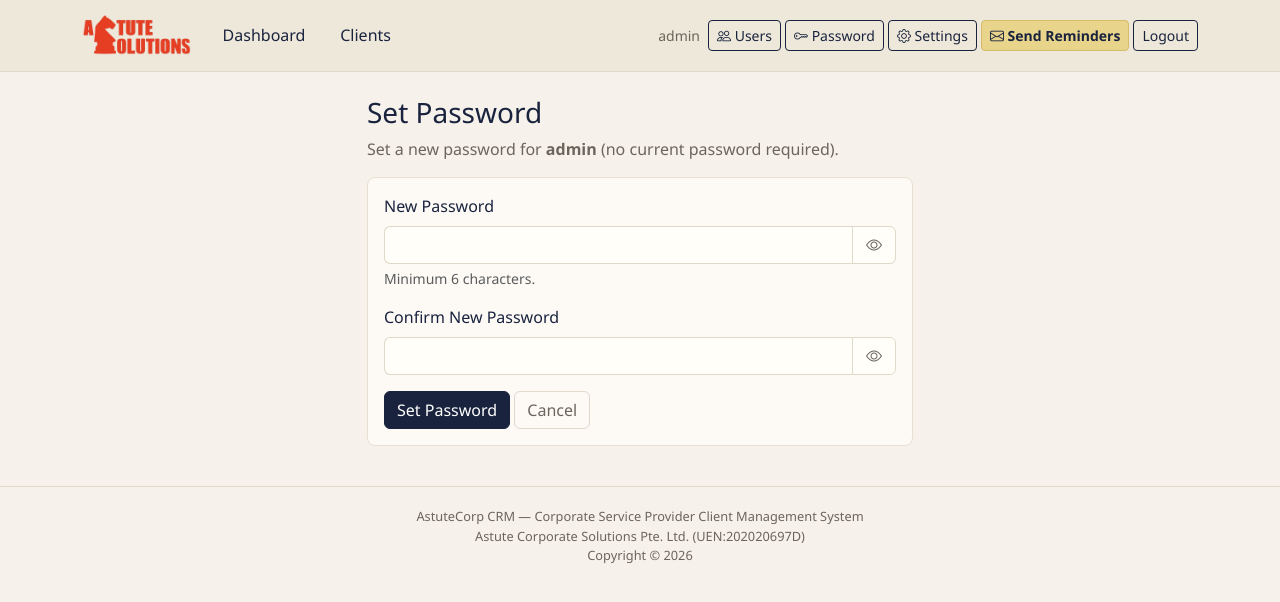
After one commit to kelvinch8/astutecorp-crm, a Flask app: page /users/1/set-password in a window 1280 px wide. The commit adds this page. Shown: the top 602 px of the page. Run offline with Flask 3, Linux system fonts and the light colour scheme; a user stored in the database is signed in; data comes from the database, SQL or seed files in the repository; some libraries are stand-ins or nearby versions.

Commit message:
Add forgot-password reset via email and admin set-password.
Users can request a timed reset link emailed to the CRM Settings
notification address, and logged-in staff can set any user's password
from the Users page without the old password.

```diff
--- a/app.py
+++ b/app.py
@@ -21,6 +21,7 @@ import sqlite3 as sqlite3_stdlib
 from flask_login import LoginManager, UserMixin, login_user, logout_user, login_required, current_user
 from werkzeug.security import generate_password_hash, check_password_hash
 from werkzeug.utils import secure_filename
+from itsdangerous import URLSafeTimedSerializer, BadSignature, SignatureExpired
 
 app = Flask(__name__, instance_relative_config=True)
 app.config['SECRET_KEY'] = os.environ.get('SECRET_KEY', 'corp-crm-super-secret-key-change-me')
@@ -58,12 +59,8 @@ else:
     app.config['UPLOAD_FOLDER'] = os.path.join(app.instance_path, 'uploads')
 os.makedirs(app.config['UPLOAD_FOLDER'], exist_ok=True)
 
-# Temporary one-time restore token (remove after production DB sync)
-# Also accepted via env RESTORE_TOKEN if set on the host.
-_ONE_TIME_RESTORE_TOKEN = os.environ.get(
-    'RESTORE_TOKEN',
-    'e63b46e4e0c0a082477bd42a6923e3b9b74f73de53cd5470',
-)
+# Optional emergency restore token (set RESTORE_TOKEN in host env to enable)
+_ONE_TIME_RESTORE_TOKEN = os.environ.get('RESTORE_TOKEN', '')
 
 ALLOWED_NOTE_EXTENSIONS = {
     'pdf', 'png', 'jpg', 'jpeg', 'gif', 'webp',
@@ -362,7 +359,48 @@ class ChangePasswordForm(FlaskForm):
     )
     submit = SubmitField('Change Password')
 
+class ForgotPasswordForm(FlaskForm):
+    username = StringField('Username', validators=[DataRequired(), Length(min=3, max=80)])
+    submit = SubmitField('Send Reset Link')
+
+class ResetPasswordForm(FlaskForm):
+    new_password = PasswordField('New Password', validators=[DataRequired(), Length(min=6)])
+    confirm_password = PasswordField(
+        'Confirm New Password',
+        validators=[DataRequired(), EqualTo('new_password', message='Passwords must match.')]
+    )
+    submit = SubmitField('Set New Password')
+
+class AdminSetPasswordForm(FlaskForm):
+    new_password = PasswordField('New Password', validators=[DataRequired(), Length(min=6)])
+    confirm_password = PasswordField(
+        'Confirm New Password',
+        validators=[DataRequired(), EqualTo('new_password', message='Passwords must match.')]
+    )
+    submit = SubmitField('Set Password')
+
 # ==================== HELPER FUNCTIONS ====================
+
+PASSWORD_RESET_SALT = 'astutecorp-crm-password-reset'
+PASSWORD_RESET_MAX_AGE = 3600  # 1 hour
+
+
+def _password_reset_serializer():
+    return URLSafeTimedSerializer(app.config['SECRET_KEY'], salt=PASSWORD_RESET_SALT)
+
+
+def generate_password_reset_token(user_id):
+    return _password_reset_serializer().dumps({'user_id': user_id})
+
+
+def verify_password_reset_token(token, max_age=PASSWORD_RESET_MAX_AGE):
+    try:
+        data = _password_reset_serializer().loads(token, max_age=max_age)
+        return data.get('user_id')
+    except SignatureExpired:
+        return None
+    except BadSignature:
+        return None
 
 DEADLINE_TYPES = ['FinancialYearEnd', 'ECI', 'AGM', 'AnnualReturn', 'TaxFiling']
 
@@ -1460,6 +1498,70 @@ def login():
             flash('Invalid username or password.', 'danger')
     return render_template('login.html', form=form)
 
+
+@app.route('/forgot-password', methods=['GET', 'POST'])
+def forgot_password():
+    if current_user.is_authenticated:
+        return redirect(url_for('dashboard'))
+    form = ForgotPasswordForm()
+    if form.validate_on_submit():
+        username = (form.username.data or '').strip()
+        user = User.query.filter_by(username=username).first()
+        settings = Setting.query.first()
+        # Always show the same message (do not reveal whether username exists)
+        generic_msg = (
+            'If that username exists and email is configured, a reset link has been sent '
+            'to the CRM notification email in Settings. Check that inbox (and spam).'
+        )
+        if not user:
+            flash(generic_msg, 'info')
+            return redirect(url_for('login'))
+        if not settings or not settings.my_email:
+            flash(
+                'Password reset email cannot be sent: configure Your Email and SMTP in Settings first '
+                '(ask a logged-in teammate, or restore access via database backup).',
+                'danger',
+            )
+            return redirect(url_for('login'))
+        token = generate_password_reset_token(user.id)
+        reset_url = url_for('reset_password', token=token, _external=True)
+        subject = '[AstuteCorp CRM] Password reset'
+        body = (
+            f'A password reset was requested for username: {user.username}\n\n'
+            f'Open this link within 1 hour to set a new password:\n{reset_url}\n\n'
+            f'If you did not request this, ignore this email.\n\n'
+            f'— AstuteCorp CRM'
+        )
+        if send_email(settings.my_email, subject, body):
+            flash(generic_msg, 'info')
+        else:
+            err = _last_email_error or 'Unknown email error'
+            flash(f'Could not send reset email: {err}', 'danger')
+        return redirect(url_for('login'))
+    return render_template('forgot_password.html', form=form)
+
+
+@app.route('/reset-password/<token>', methods=['GET', 'POST'])
+def reset_password(token):
+    if current_user.is_authenticated:
+        return redirect(url_for('dashboard'))
+    user_id = verify_password_reset_token(token)
+    if not user_id:
+        flash('This reset link is invalid or has expired. Please request a new one.', 'danger')
+        return redirect(url_for('forgot_password'))
+    user = User.query.get(user_id)
+    if not user:
+        flash('User account not found.', 'danger')
+        return redirect(url_for('login'))
+    form = ResetPasswordForm()
+    if form.validate_on_submit():
+        user.set_password(form.new_password.data)
+        db.session.commit()
+        flash('Password updated. You can log in with your new password.', 'success')
+        return redirect(url_for('login'))
+    return render_template('reset_password.html', form=form, username=user.username)
+
+
 @app.route('/logout')
 @login_required
 def logout():
@@ -1482,6 +1584,20 @@ def users():
             flash(f'User "{form.username.data}" created.', 'success')
             return redirect(url_for('users'))
     return render_template('users.html', users=User.query.order_by(User.username).all(), form=form)
+
+
+@app.route('/users/<int:user_id>/set-password', methods=['GET', 'POST'])
+@login_required
+def set_user_password(user_id):
+    """Set a user's password without knowing the old one (for admins / recovery)."""
+    user = User.query.get_or_404(user_id)
+    form = AdminSetPasswordForm()
+    if form.validate_on_submit():
+        user.set_password(form.new_password.data)
+        db.session.commit()
+        flash(f'Password updated for "{user.username}".', 'success')
+        return redirect(url_for('users'))
+    return render_template('set_user_password.html', form=form, user=user)
 
 @app.route('/users/<int:user_id>/delete', methods=['POST'])
 @login_required
--- a/templates/login.html
+++ b/templates/login.html
@@ -26,13 +26,15 @@
                             </button>
                         </div>
                     </div>
-                    <div class="d-grid">
+                    <div class="d-grid gap-2">
                         {{ form.submit(class="btn btn-primary btn-lg") }}
+                        <a href="{{ url_for('forgot_password') }}" class="btn btn-link btn-sm">Forgot password?</a>
                     </div>
                 </form>
             </div>
             <div class="card-footer text-muted small">
                 First-time setup? Change your password after logging in, then use <strong>Users</strong> to add team members.
+                Forgot password needs email/SMTP configured in Settings.
             </div>
         </div>
     </div>
--- /dev/null
+++ b/templates/set_user_password.html
@@ -0,0 +1,40 @@
+{% extends "base.html" %}
+
+{% block title %}Set Password — {{ user.username }}{% endblock %}
+
+{% block content %}
+<div class="row justify-content-center">
+    <div class="col-md-6">
+        <h3>Set Password</h3>
+        <p class="text-muted">Set a new password for <strong>{{ user.username }}</strong> (no current password required).</p>
+        <div class="card">
+            <div class="card-body">
+                <form method="post">
+                    {{ form.hidden_tag() }}
+                    <div class="mb-3">
+                        {{ form.new_password.label(class="form-label") }}
+                        <div class="input-group password-toggle-group">
+                            {{ form.new_password(class="form-control", type="password", autocomplete="new-password") }}
+                            <button type="button" class="btn btn-password-toggle" title="Show password" aria-label="Show password">
+                                <i class="bi bi-eye"></i>
+                            </button>
+                        </div>
+                        <div class="form-text">Minimum 6 characters.</div>
+                    </div>
+                    <div class="mb-3">
+                        {{ form.confirm_password.label(class="form-label") }}
+                        <div class="input-group password-toggle-group">
+                            {{ form.confirm_password(class="form-control", type="password", autocomplete="new-password") }}
+                            <button type="button" class="btn btn-password-toggle" title="Show password" aria-label="Show password">
+                                <i class="bi bi-eye"></i>
+                            </button>
+                        </div>
+                    </div>
+                    <button type="submit" class="btn btn-primary">{{ form.submit.label.text }}</button>
+                    <a href="{{ url_for('users') }}" class="btn btn-outline-secondary">Cancel</a>
+                </form>
+            </div>
+        </div>
+    </div>
+</div>
+{% endblock %}
--- a/templates/users.html
+++ b/templates/users.html
@@ -63,13 +63,12 @@
                                 {% endif %}
                             </td>
                             <td class="text-end">
+                                <a href="{{ url_for('set_user_password', user_id=user.id) }}" class="btn btn-sm btn-outline-secondary">Set password</a>
                                 {% if user.id != current_user.id and users|length > 1 %}
                                 <form action="{{ url_for('delete_user', user_id=user.id) }}" method="post" class="d-inline"
                                       onsubmit="return confirm('Delete user {{ user.username }}?');">
                                     <button type="submit" class="btn btn-sm btn-outline-danger">Delete</button>
                                 </form>
-                                {% else %}
-                                <span class="text-muted small">—</span>
                                 {% endif %}
                             </td>
                         </tr>
```
Also changed, not shown: templates/forgot_password.html (added, +33 -0 lines), templates/reset_password.html (added, +43 -0 lines).
